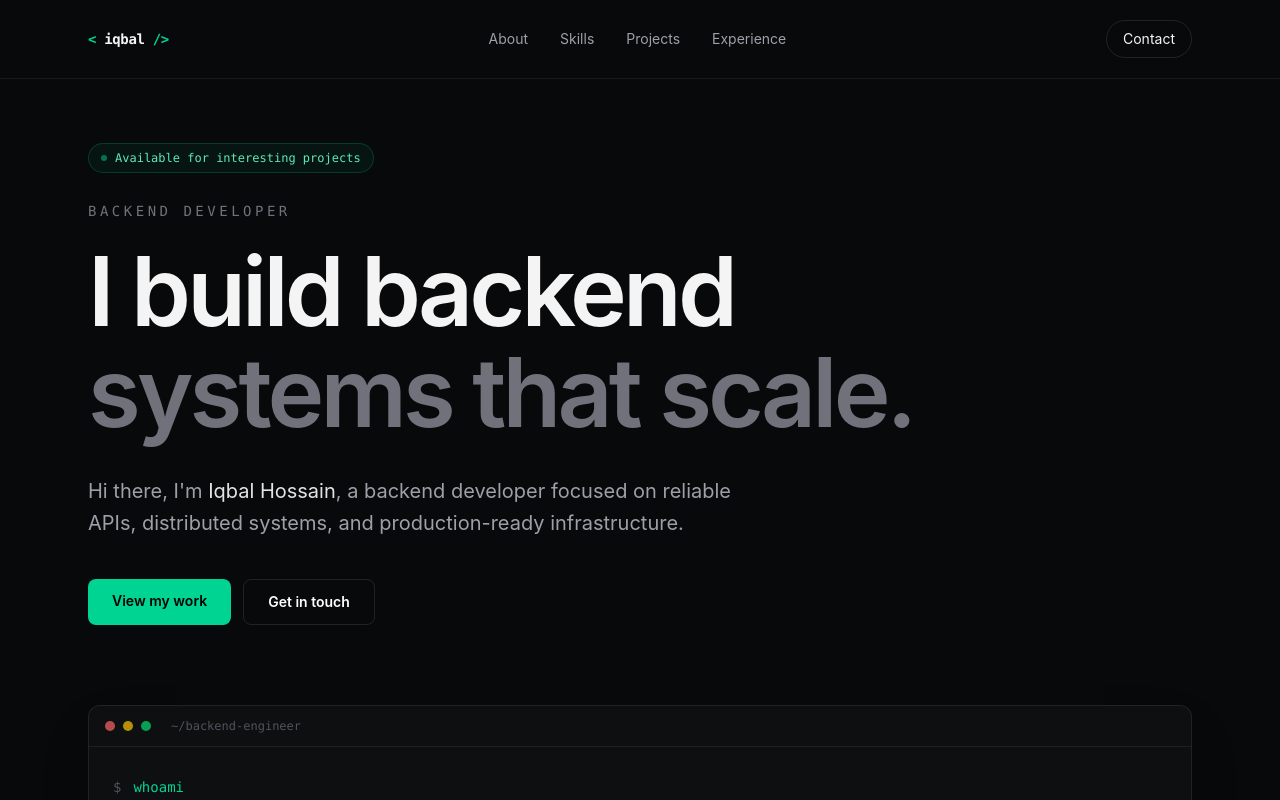
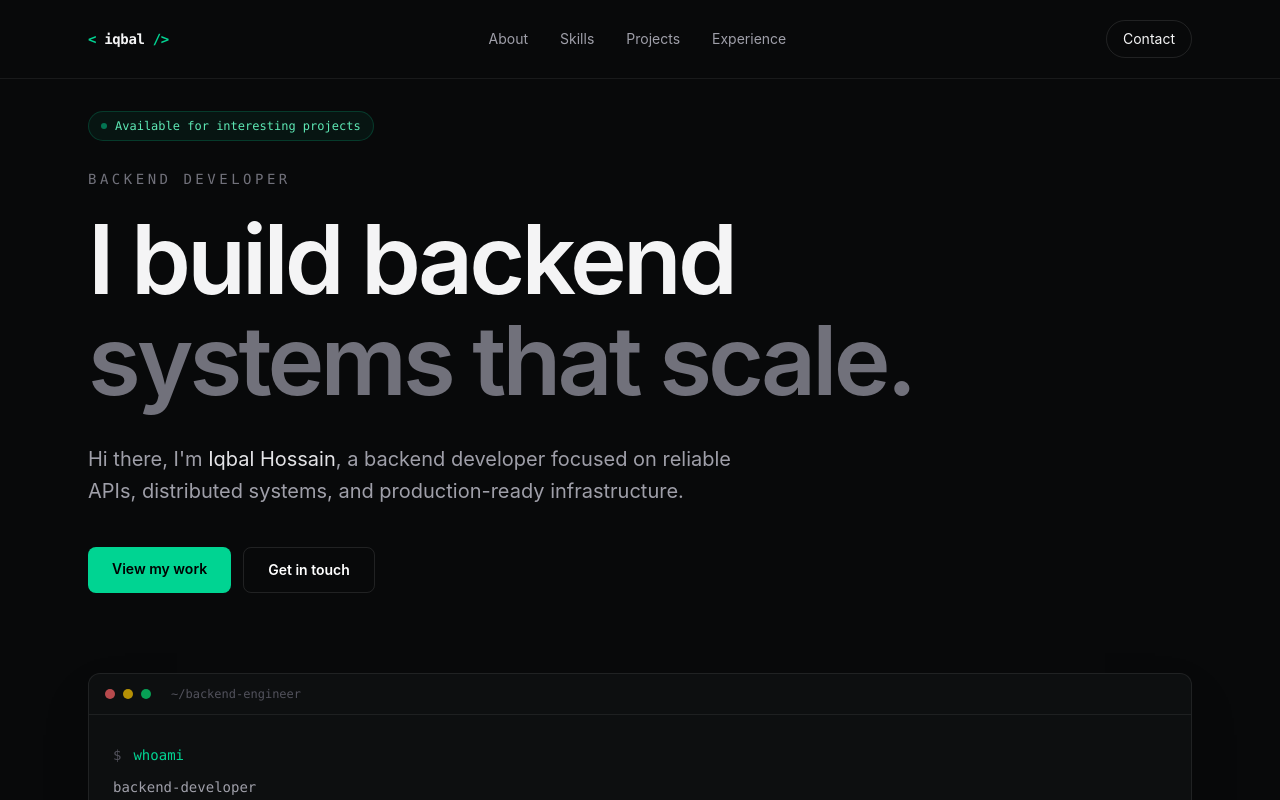
Before and after one commit to iqbalhrasel/iqbal-h-blog-vue, a Vue app: page / in a window 1280 px wide. Shown: the top 800 px of the page. Built offline with nearby package versions, Linux system fonts and the light colour scheme.

Commit message:
update padding

```diff
--- a/src/views/HomeView.vue
+++ b/src/views/HomeView.vue
@@ -93,7 +93,7 @@ const experience = [
 
     <main>
       <!-- Hero -->
-      <section class="mx-auto max-w-6xl px-6 pb-28 pt-28 md:pb-40 md:pt-16">
+      <section class="mx-auto max-w-6xl px-6 pb-28 pt-28 md:pb-40 md:pt-8">
         <div class="max-w-4xl">
           <div
             class="mb-7 inline-flex items-center gap-2 rounded-full border border-emerald-400/20 bg-emerald-400/[0.06] px-3 py-1.5 font-mono text-xs text-emerald-300">
```
